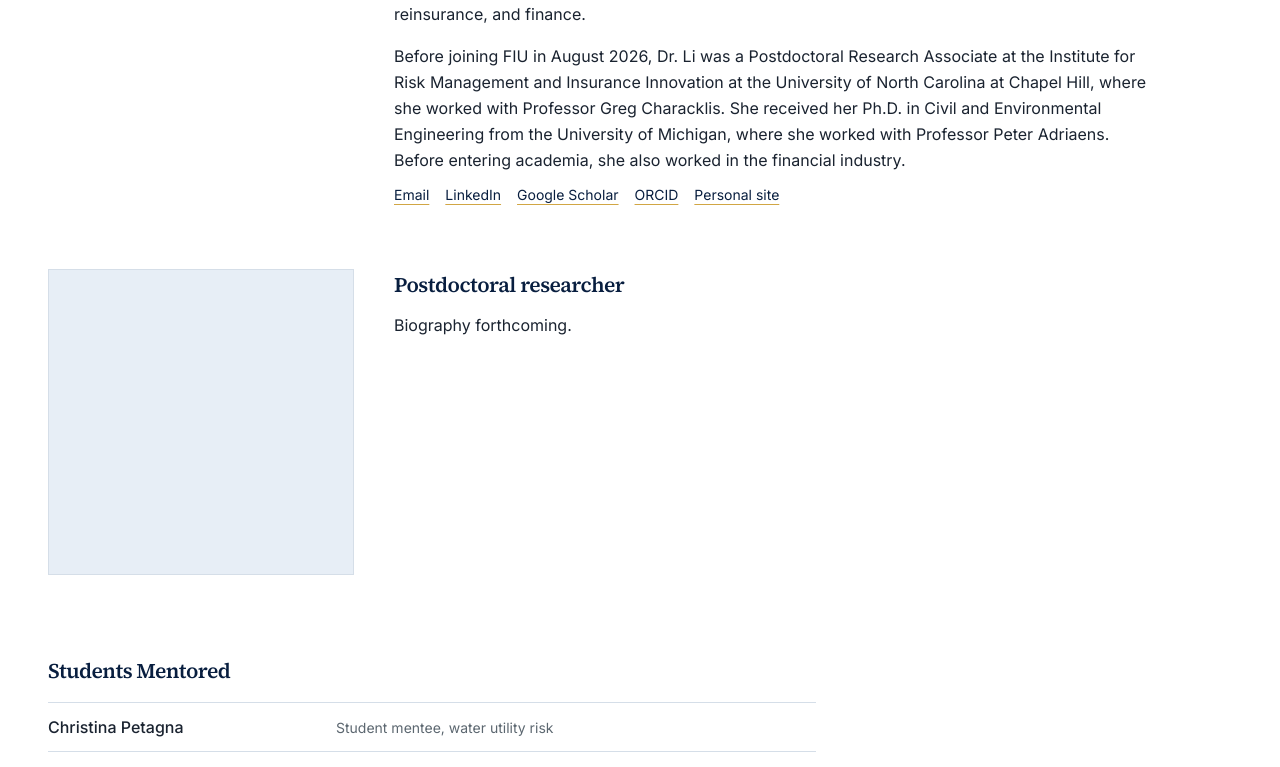
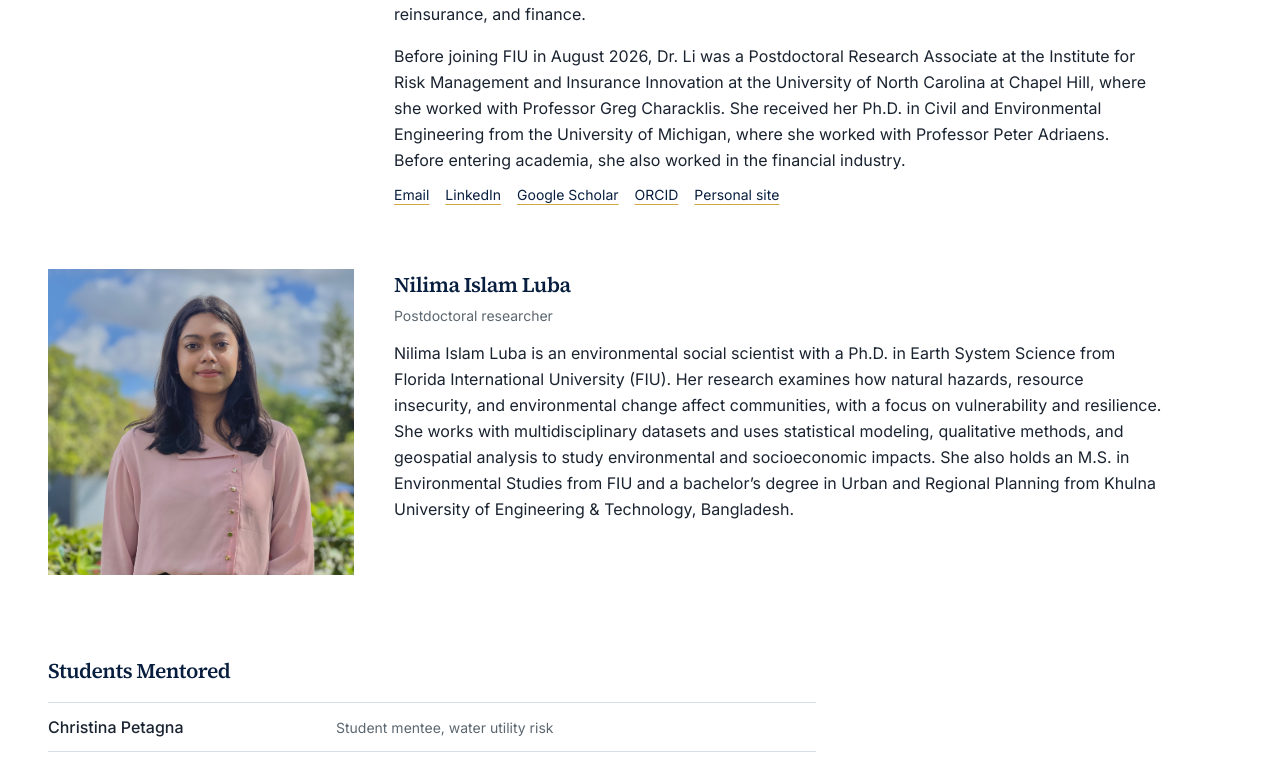
Before and after one commit to erfl-fiu/erfl-fiu.github.io, a Next.js app: page /people in a window 1280 px wide. Shown: the part 445-1212 px from the top of the page. Built offline with nearby package versions, Linux system fonts and the light colour scheme.

Commit message:
add people

```diff
--- a/content/people.ts
+++ b/content/people.ts
@@ -43,11 +43,12 @@ export const currentPeople: Person[] = [
     ],
   },
   {
-    id: "postdoc",
-    name: null,
+    id: "nilima-islam-luba",
+    name: "Nilima Islam Luba",
     role: "Postdoctoral researcher",
-    biography: null,
-    photo: null,
+    biography:
+      "Nilima Islam Luba is an environmental social scientist with a Ph.D. in Earth System Science from Florida International University (FIU). Her research examines how natural hazards, resource insecurity, and environmental change affect communities, with a focus on vulnerability and resilience. She works with multidisciplinary datasets and uses statistical modeling, qualitative methods, and geospatial analysis to study environmental and socioeconomic impacts. She also holds an M.S. in Environmental Studies from FIU and a bachelor’s degree in Urban and Regional Planning from Khulna University of Engineering & Technology, Bangladesh.",
+    photo: "/images/people/nilima-islam-luba.jpeg",
     links: [],
   },
 ]
```
Also changed, not shown: public/images/people/nilima-islam-luba.jpeg (added).
